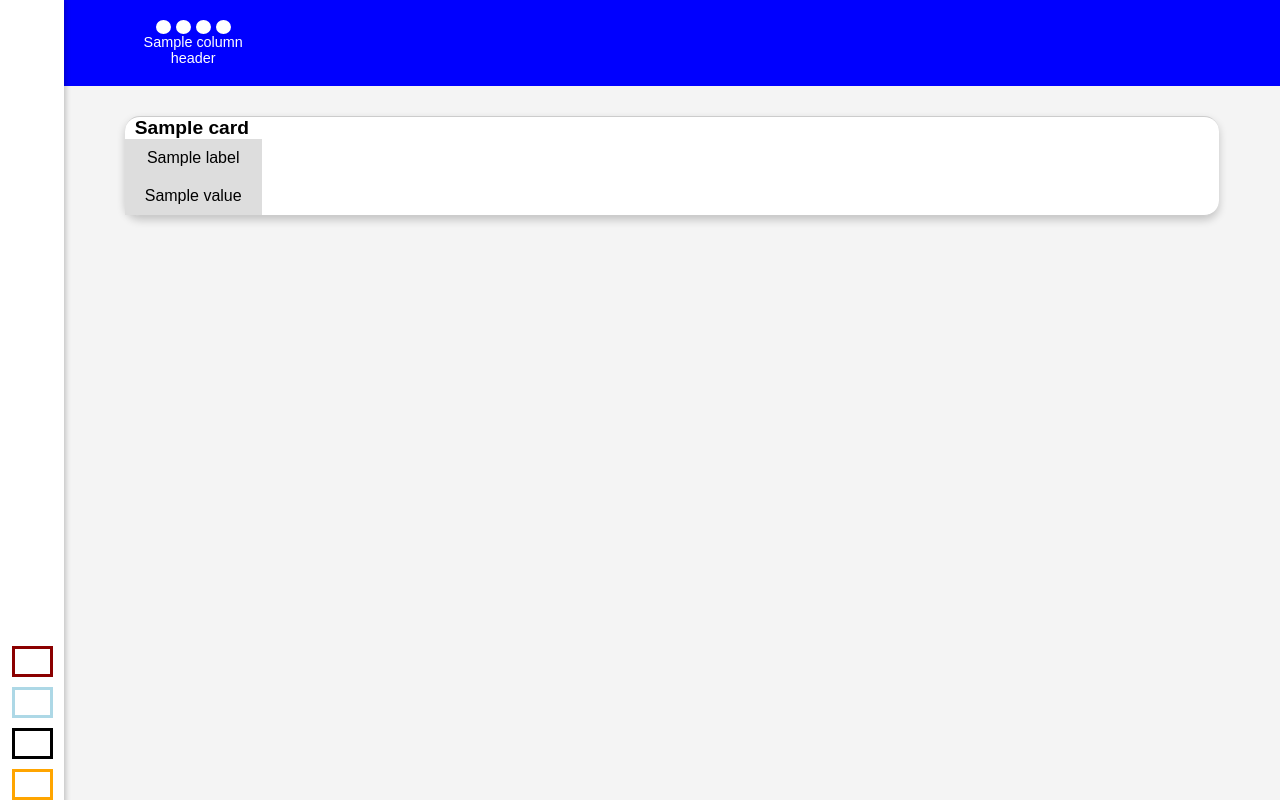
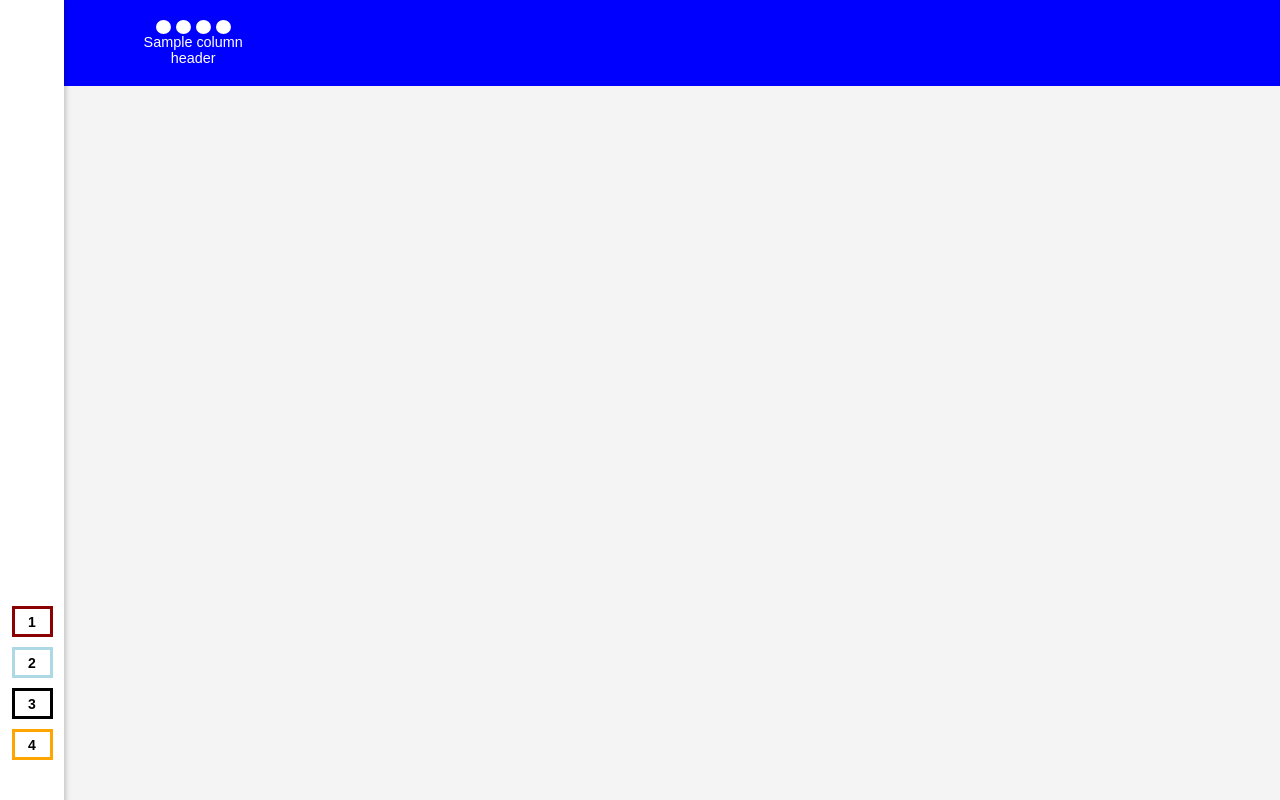
Before and after one commit to artificialname/boardgame, a Flask app: template templates/index.html in a window 1280 px wide. Run offline with Flask 3, Linux system fonts and the light colour scheme; the template is opened without the code that fills it: most values are stand-ins (such as "Sample title", 1, 10 or a date in 2020).

Commit message:
Update index.html

```diff
--- a/templates/index.html
+++ b/templates/index.html
@@ -37,6 +37,8 @@
             display: flex;
             flex-direction: column;
             gap: 10px;
+            position: relative;
+            bottom: 5%; /* Move rectangles up */
         }
 
         .rectangle {
@@ -45,6 +47,12 @@
             border: 3px solid;
             background-color: white;
             cursor: pointer;
+            display: flex;
+            align-items: center;
+            justify-content: center;
+            font-weight: bold;
+            font-size: 14px;
+            color: black;
         }
 
         .dark-red { border-color: darkred; }
@@ -139,33 +147,16 @@
             text-align: left;
             padding-left: 10px;
         }
-
-        .card-labels, .card-content {
-            display: grid;
-            grid-template-columns: repeat(8, 1fr);
-            text-align: center;
-            width: 100%;
-        }
-
-        .card-labels div, .card-content div {
-            padding: 10px;
-            background: #ddd;
-            border-left: 1px solid #999;
-        }
-
-        .card-labels div:first-child, .card-content div:first-child {
-            border-left: none;
-        }
     </style>
 </head>
 <body>
     <!-- SIDEBAR -->
     <div class="sidebar">
         <div class="rectangle-container">
-            <div class="rectangle dark-red" data-color="darkred"></div>
-            <div class="rectangle light-blue" data-color="lightblue"></div>
-            <div class="rectangle black" data-color="black"></div>
-            <div class="rectangle orange" data-color="orange"></div>
+            <div class="rectangle dark-red" data-color="darkred">1</div>
+            <div class="rectangle light-blue" data-color="lightblue">2</div>
+            <div class="rectangle black" data-color="black">3</div>
+            <div class="rectangle orange" data-color="orange">4</div>
         </div>
     </div>
 
@@ -184,25 +175,6 @@
                 </div>
             {% endfor %}
         </div>
-    </div>
-
-    <!-- CONTENT -->
-    <div class="content">
-        {% for card in cards %}
-        <div class="card">
-            <div class="card-title">{{ card.title }}</div>
-            <div class="card-labels">
-                {% for label in labels %}
-                <div>{{ label }}</div>
-                {% endfor %}
-            </div>
-            <div class="card-content">
-                {% for value in card.data %}
-                <div>{{ value }}</div>
-                {% endfor %}
-            </div>
-        </div>
-        {% endfor %}
     </div>
 
     <script>
```
